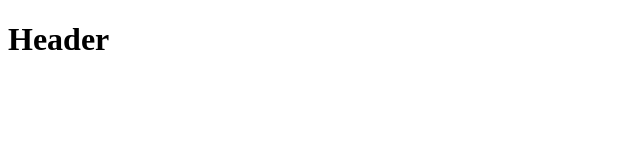
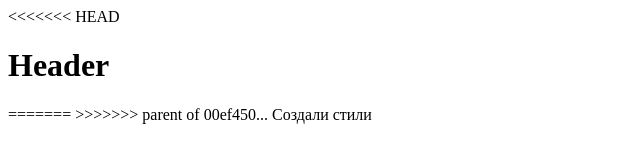
Before and after one commit to Sho330/www.web, a plain HTML site: page index.html in a window 1280 px wide. Shown: the whole page, without its empty margins (0-640 px from the left). Drawn offline with Linux system fonts and the light colour scheme.

Commit message:
добавили

```diff
--- a/index.html
+++ b/index.html
@@ -1,15 +1,15 @@
 <!DOCTYPE html>
 <html lang="en">
-
 <head>
 	<meta charset="UTF-8">
 	<meta name="viewport" content="width=device-width, initial-scale=1.0">
-	<link rel="stylesheet" href="style.css">
 	<title>Document</title>
 </head>
+<body>
+<<<<<<< HEAD
+	<h1>Header</h1>
+=======
 
-<body>
-	<h1>Header</h1>
+>>>>>>> parent of 00ef450... Создали стили
 </body>
-
 </html>
```
Also changed, not shown: style.css (deleted).
